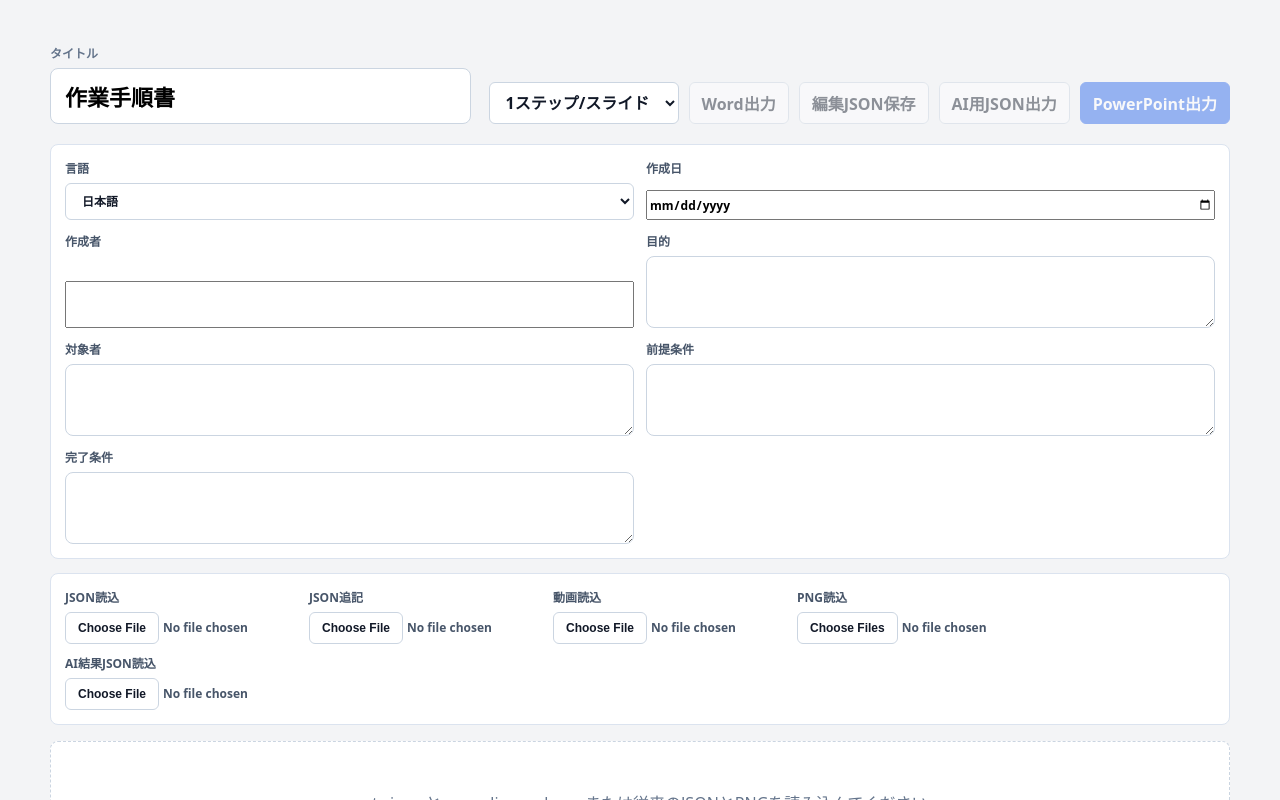
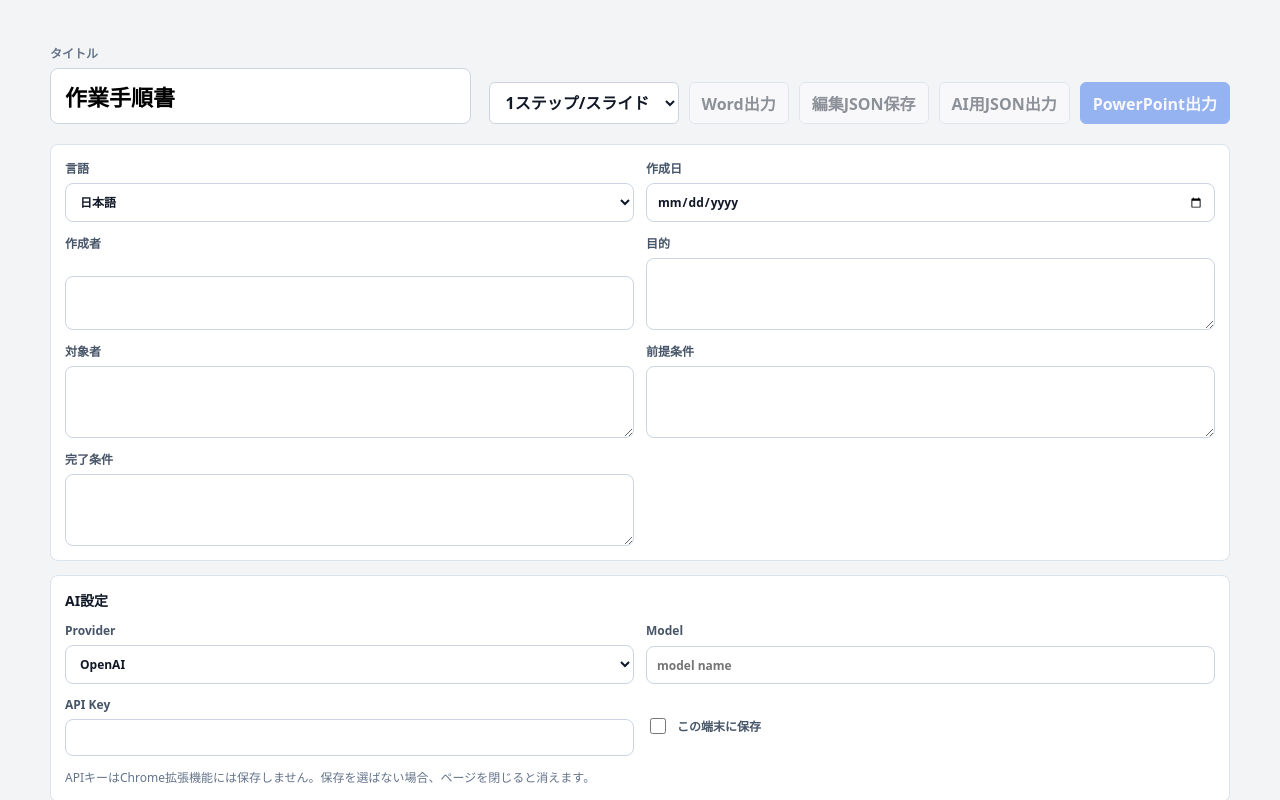
Before and after one commit to yhtko/manual-creator, a React (Vite) app: page / in a window 1280 px wide. Shown: the top 800 px of the page. Built offline with nearby package versions, Linux system fonts and the light colour scheme.

Commit message:
Add AI settings storage option

```diff
--- a/web/src/main.jsx
+++ b/web/src/main.jsx
@@ -66,6 +66,15 @@ const WORD_INNER_TABLE_BORDERS = {
   right: { style: BorderStyle.SINGLE, size: 1, color: 'e2e8f0' },
   insideHorizontal: { style: BorderStyle.SINGLE, size: 1, color: 'e2e8f0' },
   insideVertical: { style: BorderStyle.SINGLE, size: 1, color: 'e2e8f0' }
+};
+
+const AI_SETTINGS_STORAGE_KEY = 'manualCreatorAiSettings';
+
+const DEFAULT_AI_SETTINGS = {
+  provider: 'openai',
+  model: '',
+  apiKey: '',
+  saveToDevice: false
 };
 
 const TEXT = {
@@ -95,6 +104,12 @@ const TEXT = {
     jsonSave: '編集JSON保存',
     aiContextExport: 'AI用JSON出力',
     aiResultImport: 'AI結果JSON読込',
+    aiSettings: 'AI設定',
+    aiProvider: 'Provider',
+    aiModel: 'Model',
+    aiApiKey: 'API Key',
+    saveApiKey: 'この端末に保存',
+    aiKeyNote: 'APIキーはChrome拡張機能には保存しません。保存を選ばない場合、ページを閉じると消えます。',
     pptExport: 'PowerPoint出力',
     slideOne: '1ステップ/スライド',
     slideTwo: '2ステップ/スライド',
@@ -145,6 +160,12 @@ const TEXT = {
     jsonSave: 'Save JSON',
     aiContextExport: 'Export AI JSON',
     aiResultImport: 'Import AI Result JSON',
+    aiSettings: 'AI Settings',
+    aiProvider: 'Provider',
+    aiModel: 'Model',
+    aiApiKey: 'API Key',
+    saveApiKey: 'Save on this device',
+    aiKeyNote: 'The API key is not stored in the Chrome extension. If not saved, it is cleared when this page is closed.',
     pptExport: 'Export PowerPoint',
     slideOne: '1 step / slide',
     slideTwo: '2 steps / slide',
@@ -178,6 +199,7 @@ function App() {
   const [recordingDataUrls, setRecordingDataUrls] = useState({});
   const [videoStatus, setVideoStatus] = useState('');
   const [slidesPerPage, setSlidesPerPage] = useState(1);
+  const [aiSettings, setAiSettings] = useState(loadAiSettings);
 
   const orderedSteps = useMemo(
     () => project.steps.map((step, index) => ({ ...step, step_no: index + 1 })),
@@ -192,6 +214,14 @@ function App() {
 
   function updateProjectInfo(field, value) {
     setProject((current) => ({ ...current, [field]: value }));
+  }
+
+  function updateAiSettings(patch) {
+    setAiSettings((current) => {
+      const next = { ...current, ...patch };
+      persistAiSettings(next);
+      return next;
+    });
   }
 
   async function importProject(file) {
@@ -547,6 +577,43 @@ function App() {
               onChange={(event) => updateProjectInfo('completion', event.target.value)}
             />
           </label>
+        </section>
+
+        <section className="ai-settings-panel">
+          <div className="section-heading">{text.aiSettings}</div>
+          <label>
+            {text.aiProvider}
+            <select value={aiSettings.provider} onChange={(event) => updateAiSettings({ provider: event.target.value })}>
+              <option value="openai">OpenAI</option>
+              <option value="claude">Claude</option>
+            </select>
+          </label>
+          <label>
+            {text.aiModel}
+            <input
+              value={aiSettings.model}
+              placeholder="model name"
+              onChange={(event) => updateAiSettings({ model: event.target.value })}
+            />
+          </label>
+          <label>
+            {text.aiApiKey}
+            <input
+              type="password"
+              value={aiSettings.apiKey}
+              autoComplete="off"
+              onChange={(event) => updateAiSettings({ apiKey: event.target.value })}
+            />
+          </label>
+          <label className="checkbox-label">
+            <input
+              type="checkbox"
+              checked={aiSettings.saveToDevice}
+              onChange={(event) => updateAiSettings({ saveToDevice: event.target.checked })}
+            />
+            <span>{text.saveApiKey}</span>
+          </label>
+          <p className="field-note">{text.aiKeyNote}</p>
         </section>
 
         <section className="import-panel">
@@ -1154,6 +1221,40 @@ function normalizeAiResultSteps(data) {
     .filter((step) => step.step_no);
 }
 
+function loadAiSettings() {
+  try {
+    const raw = localStorage.getItem(AI_SETTINGS_STORAGE_KEY);
+    if (!raw) return DEFAULT_AI_SETTINGS;
+    const parsed = JSON.parse(raw);
+    return {
+      ...DEFAULT_AI_SETTINGS,
+      provider: parsed.provider || DEFAULT_AI_SETTINGS.provider,
+      model: parsed.model || '',
+      apiKey: parsed.apiKey || '',
+      saveToDevice: Boolean(parsed.saveToDevice)
+    };
+  } catch {
+    return DEFAULT_AI_SETTINGS;
+  }
+}
+
+function persistAiSettings(settings) {
+  if (!settings.saveToDevice) {
+    localStorage.removeItem(AI_SETTINGS_STORAGE_KEY);
+    return;
+  }
+
+  localStorage.setItem(
+    AI_SETTINGS_STORAGE_KEY,
+    JSON.stringify({
+      provider: settings.provider,
+      model: settings.model,
+      apiKey: settings.apiKey,
+      saveToDevice: true
+    })
+  );
+}
+
 function getRecordingFileMap(data) {
   const map = {};
   if (Array.isArray(data.recordings)) {
--- a/web/src/styles.css
+++ b/web/src/styles.css
@@ -103,7 +103,8 @@ button:disabled {
   font-weight: 700;
 }
 
-.document-info {
+.document-info,
+.ai-settings-panel {
   display: grid;
   grid-template-columns: repeat(2, minmax(240px, 1fr));
   gap: 12px;
@@ -114,7 +115,8 @@ button:disabled {
   background: #ffffff;
 }
 
-.document-info label {
+.document-info label,
+.ai-settings-panel label {
   display: grid;
   gap: 6px;
   color: #475569;
@@ -126,8 +128,53 @@ button:disabled {
   min-height: 72px;
 }
 
-.document-info label {
+.document-info input,
+.document-info select,
+.ai-settings-panel input,
+.ai-settings-panel select {
+  width: 100%;
+  border: 1px solid #cbd5e1;
+  border-radius: 8px;
+  padding: 9px 10px;
+  color: #111827;
+  background: #ffffff;
+}
+
+.document-info label,
+.ai-settings-panel label {
   min-width: 0;
+}
+
+.ai-settings-panel {
+  margin-bottom: 14px;
+}
+
+.section-heading {
+  grid-column: 1 / -1;
+  color: #111827;
+  font-size: 14px;
+  font-weight: 800;
+}
+
+.checkbox-label {
+  display: flex !important;
+  flex-direction: row;
+  gap: 8px !important;
+  align-items: center;
+  min-height: 40px;
+}
+
+.checkbox-label input {
+  width: 16px;
+  height: 16px;
+}
+
+.field-note {
+  grid-column: 1 / -1;
+  margin: 0;
+  color: #64748b;
+  font-size: 12px;
+  line-height: 1.6;
 }
 
 .import-status {
@@ -278,7 +325,8 @@ textarea {
 
   .topbar,
   .step-card,
-  .document-info {
+  .document-info,
+  .ai-settings-panel {
     grid-template-columns: 1fr;
   }
 
```
Also changed, not shown: 1 other file (tests, documents, lock files or other folders).
